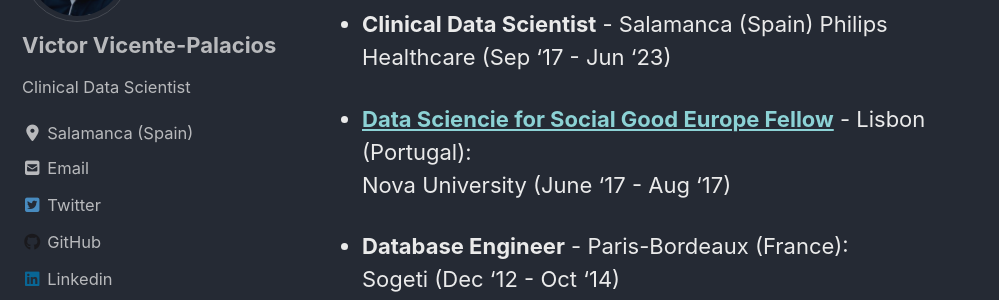
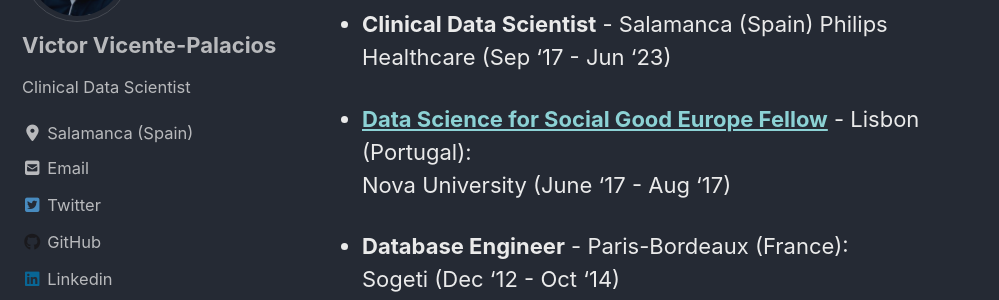
Before and after one commit to victorvicpal/victorvicpal.github.io, a Jekyll site: the page built from index.md, in a window 1280 px wide and 900 px high, scrolled down 595 px. Shown: the part 154-454 px from the top of the window, without its empty margins (0-999 px from the left). Built offline with Jekyll 4.4.1, drawn with Linux system fonts in a browser that asks for light colours; cached includes are drawn as plain includes; nearby versions of some CDN libraries.

Commit message:
Update index.md

```diff
--- a/index.md
+++ b/index.md
@@ -18,7 +18,7 @@ I'm currently working at [Savanamed](https://www.philips.es/) in Granada, as a f
 - **Clinical Data Scientist** - Salamanca (Spain)
   Philips Healthcare (Sep '17 - Jun '23)
 
-- **[Data Sciencie for Social Good Europe Fellow](https://www.dssgfellowship.org/europe/)** - Lisbon (Portugal):
+- **[Data Science for Social Good Europe Fellow](https://www.dssgfellowship.org/europe/)** - Lisbon (Portugal):
   Nova University (June '17 - Aug '17)
 
 - **Database Engineer** - Paris-Bordeaux (France):
```
